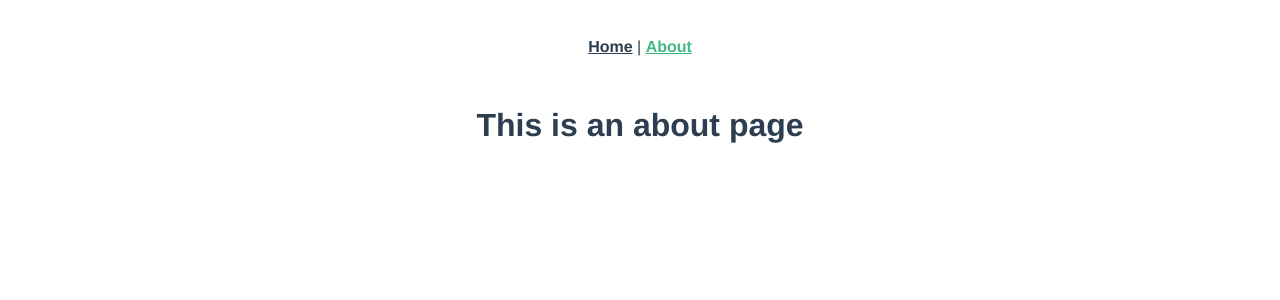
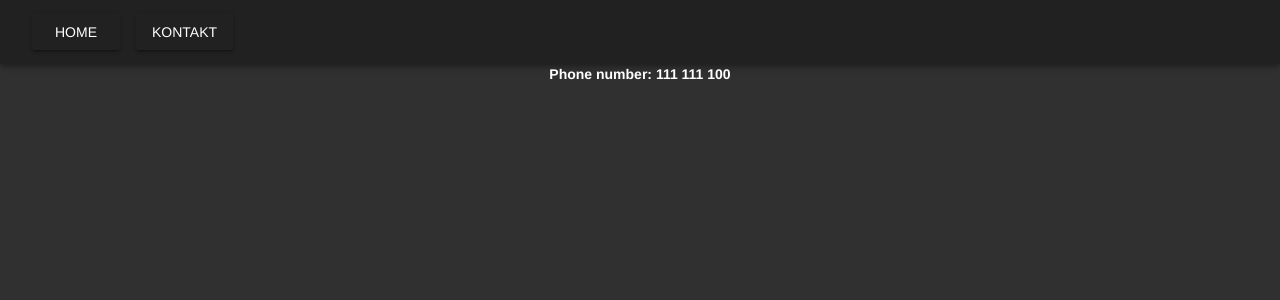
Before and after one commit to umatbro/landing-page-1, a Vue app: page /about in a window 1280 px wide. Shown: the top 300 px of the page. Built offline with nearby package versions, Linux system fonts and the light colour scheme.

Commit message:
basic template

```diff
--- a/package.json
+++ b/package.json
@@ -9,8 +9,10 @@
     "test:unit": "vue-cli-service test:unit"
   },
   "dependencies": {
+    "material-design-icons-iconfont": "^4.0.3",
     "vue": "^2.5.17",
     "vue-router": "^3.0.1",
+    "vuetify": "^1.3.15",
     "vuex": "^3.0.1"
   },
   "devDependencies": {
--- a/src/App.vue
+++ b/src/App.vue
@@ -1,11 +1,20 @@
 <template>
-  <div id="app">
+  <!-- <div id="app">
     <div id="nav">
       <router-link to="/">Home</router-link> |
       <router-link to="/about">About</router-link>
     </div>
     <router-view/>
-  </div>
+  </div> -->
+  <v-app dark>
+    <v-toolbar>
+        <router-link to="/"><v-btn>Home</v-btn></router-link>
+        <router-link to="/about"><v-btn>Kontakt</v-btn></router-link>
+    </v-toolbar>
+    <v-content>
+      <router-view></router-view>
+    </v-content>
+  </v-app>
 </template>
 
 <style lang="scss">
@@ -14,7 +23,7 @@
   -webkit-font-smoothing: antialiased;
   -moz-osx-font-smoothing: grayscale;
   text-align: center;
-  color: #2c3e50;
+  // color: #2c3e50;
 }
 #nav {
   padding: 30px;
--- /dev/null
+++ b/src/components/HomeContent.vue
@@ -0,0 +1,28 @@
+<template>
+  <section>
+    <v-parallax :src="require('@/assets/background1.jpg')" height="600">
+      <v-layout
+        column
+        align-center
+        justify-center
+      >
+        <h1 class="display-2 font-weight-thin mb-3">{{ companyName }}</h1>
+      </v-layout>
+    </v-parallax>
+  </section>
+</template>
+
+<script>
+import { mapState } from 'vuex';
+export default {
+  computed: {
+    ...mapState({
+      companyName: (state) => state.companyName,
+    }),
+  },
+};
+</script>
+
+<style>
+
+</style>
--- a/src/main.ts
+++ b/src/main.ts
@@ -1,9 +1,14 @@
 import Vue from 'vue';
+import Vuetify from 'vuetify';
 import App from './App.vue';
 import router from './router';
 import store from './store';
 
+import 'vuetify/dist/vuetify.min.css';
+import 'material-design-icons-iconfont/dist/material-design-icons.css';
+
 Vue.config.productionTip = false;
+Vue.use(Vuetify);
 
 new Vue({
   router,
--- a/src/store.ts
+++ b/src/store.ts
@@ -1,11 +1,13 @@
 import Vue from 'vue';
 import Vuex from 'vuex';
+
 
 Vue.use(Vuex);
 
 export default new Vuex.Store({
   state: {
-
+    companyName: 'test name',
+    phoneNumber: '111 111 100',
   },
   mutations: {
 
--- a/src/views/About.vue
+++ b/src/views/About.vue
@@ -1,5 +1,15 @@
 <template>
-  <div class="about">
-    <h1>This is an about page</h1>
+  <div>
+    <h4>Phone number: {{ phoneNumber }}</h4>
   </div>
 </template>
+
+<script>
+import { mapState } from 'vuex';
+
+export default {
+  computed: {
+    ...mapState(['phoneNumber']),
+  },
+};
+</script>
--- a/src/views/Home.vue
+++ b/src/views/Home.vue
@@ -1,18 +1,20 @@
 <template>
   <div class="home">
-    <img alt="Vue logo" src="../assets/logo.png">
-    <HelloWorld msg="Welcome to Your Vue.js + TypeScript App"/>
+    <!-- <img alt="Vue logo" src="../assets/logo.png"> -->
+    <!-- <HelloWorld msg="Welcome to Your Vue.js + TypeScript App"/> -->
+    <home-content></home-content>
   </div>
 </template>
 
 <script lang="ts">
 import Vue from 'vue';
+import HomeContent from '@/components/HomeContent.vue';
 import HelloWorld from '@/components/HelloWorld.vue'; // @ is an alias to /src
 
 export default Vue.extend({
   name: 'home',
   components: {
-    HelloWorld,
+    HomeContent,
   },
 });
 </script>
```
Also changed, not shown: src/assets/background1.jpg (added), 1 other file (tests, documents, lock files or other folders).
